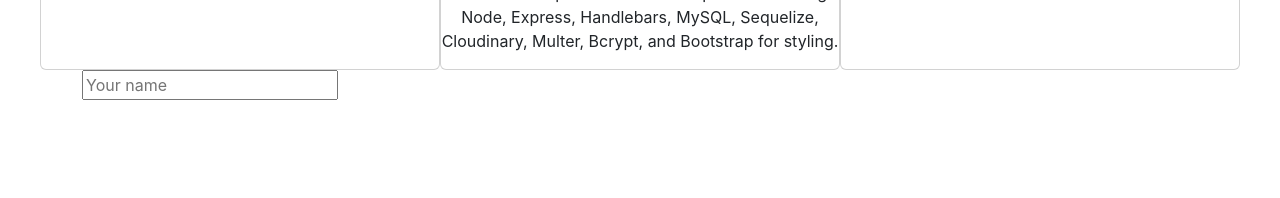
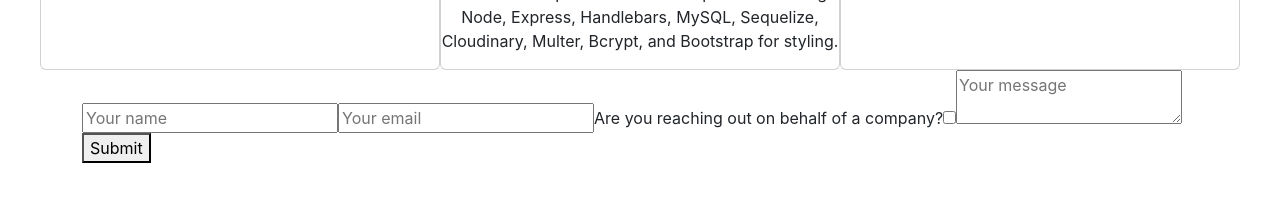
Before and after one commit to masontmorris/masontmorris.github.io, a React (Vite) app: page / in a window 1280 px wide. Shown: the part 599-797 px from the top of the page. Built offline with nearby package versions, Linux system fonts and the light colour scheme.

Commit message:
contact form jsx completed

```diff
--- a/src/components/contact.jsx
+++ b/src/components/contact.jsx
@@ -1,26 +1,41 @@
 import React, { useState } from "react";
 import Container from "react-bootstrap/Container";
 
-const FORM_ENDPOINT = "";
+const FORM_ENDPOINT = "https://public.herotofu.com/v1/e7fe2340-3edd-11ed-a10f-d1a38bd15d37";
 
 const contactForm = () => {
-    const [submitted, setSubmitted] = useState(false);
-    const handleSubmit = () => {
-        setTimeout(() => {
-            setSubmitted(true);
-        }, 100);
+    const [formValue, setFormValue] = useState({
+        name: "",
+        email: "",
+        companyCheckbox: false,
+        company: "",
+        message: "",
+    });
+    const handleChange = (event) => {
+        const { name, value, type, checked } = event.target;
+        setFormValue((prevState) => {
+            return {
+                ...prevState,
+                [name]: type === "checkbox" ? checked : value,
+            };
+        });
     };
-    // if (submitted) {
-    //     return (
-    //         <Container>
-    //             <h1>Thank you! I'll be in touch with you as soon as possible.</h1>
-    //         </Container>
-    //     );
-    // }
+    const { name, email, companyCheckbox, company, message } = formValue;
+
     return (
         <Container>
-            <form action={FORM_ENDPOINT} onSubmit={handleSubmit()} method="POST" target="_blank" className="contact-form">
-                <input type="text" className="contact-form-input" id="form-name" placeholder="Your name" name="name" />
+            <form action={FORM_ENDPOINT} method="POST" target="_blank">
+                <input type="text" className="form-input" id="form-name" placeholder="Your name" name="name" value={name} onChange={handleChange} />
+                <input type="email" className="form-input" id="form-email" placeholder="Your email" name="email" value={email} onChange={handleChange} />
+                <label>
+                    Are you reaching out on behalf of a company?
+                    <input type="checkbox" className="form-checkbox" name="companyCheckbox" checked={companyCheckbox} onChange={handleChange} />
+                </label>
+                {companyCheckbox && <input type="text" className="form-input" id="form-company" placeholder="Your company" name="company" value={company} onChange={handleChange} />}
+                <textarea className="form-input" id="form-message" placeholder="Your message" name="message" value={message} onChange={handleChange} />
+                <button type="submit" className="form-button" id="form-submit">
+                    Submit
+                </button>
             </form>
         </Container>
     );
```
